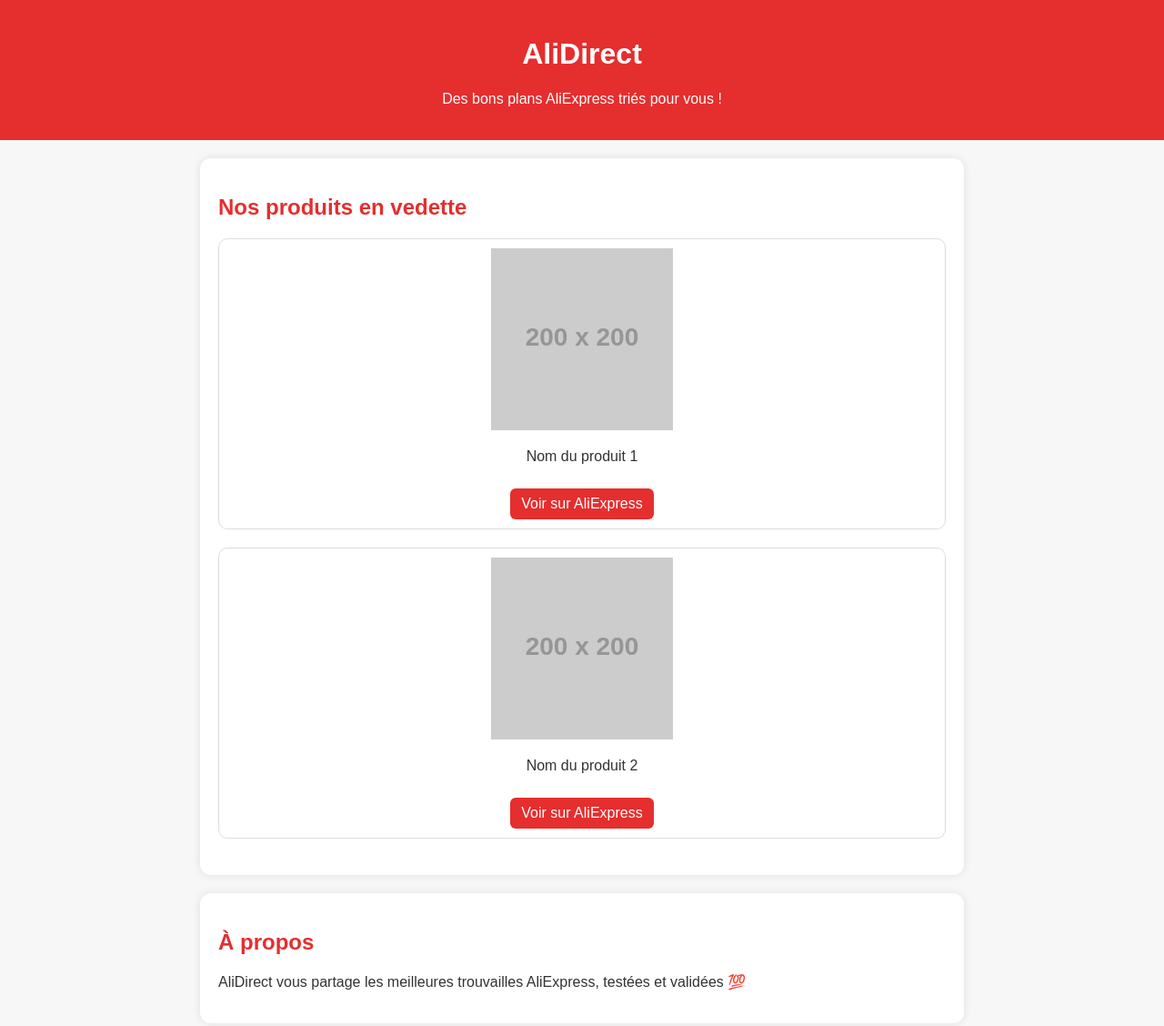
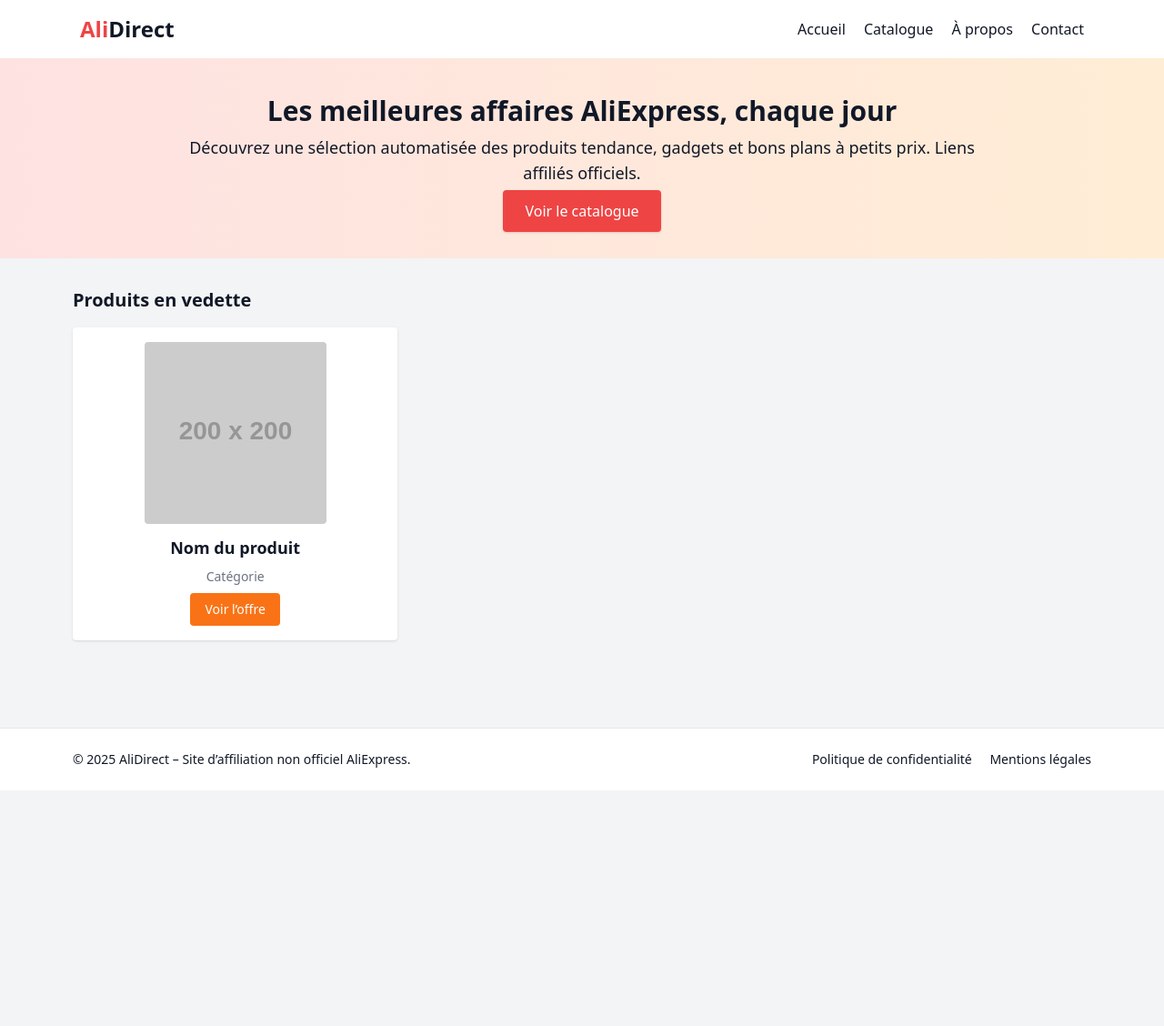
Before and after one commit to alidirect-owner/alidirect, a plain HTML site: page index.html in a window 1280 px wide. Shown: the top 1128 px of the page at 91% size. After the commit the page ends 869 px from the top, so only its background shows below. Drawn offline with nearby package versions, Linux system fonts and the light colour scheme; placeholder pictures from the web are drawn by us.

Commit message:
Update index.html

```diff
--- a/index.html
+++ b/index.html
@@ -1,46 +1,67 @@
 <!DOCTYPE html>
 <html lang="fr">
 <head>
-  <meta charset="UTF-8" />
-  <title>AliDirect - Les meilleures trouvailles AliExpress</title>
-  <link rel="stylesheet" href="style.css" />
+  <meta charset="UTF-8">
+  <title>AliDirect – Bons plans AliExpress</title>
+  <meta name="description" content="Découvrez les meilleurs produits AliExpress, sélectionnés pour vous – petits prix, gadgets, tendances.">
+  <meta name="viewport" content="width=device-width, initial-scale=1.0">
+  <!-- OpenGraph & SEO -->
+  <meta property="og:title" content="AliDirect – Bons plans AliExpress">
+  <meta property="og:description" content="Sélection de produits tendance et petits prix via AliExpress.">
+  <meta property="og:type" content="website">
+  <meta property="og:url" content="https://alidirect.com">
+  <!-- Styles: Tailwind CDN pour démarrer -->
+  <script src="https://cdn.tailwindcss.com"></script>
 </head>
-<body>
-
-  <header>
-    <h1>AliDirect</h1>
-    <p>Des bons plans AliExpress triés pour vous !</p>
+<body class="bg-gray-100 text-gray-900">
+  <!-- Header -->
+  <header class="bg-white shadow">
+    <div class="max-w-6xl mx-auto flex justify-between items-center py-4 px-6">
+      <h1 class="text-2xl font-bold"><span class="text-red-500">Ali</span>Direct</h1>
+      <nav class="space-x-4">
+        <a href="index.html" class="hover:text-red-500">Accueil</a>
+        <a href="catalogue.html" class="hover:text-red-500">Catalogue</a>
+        <a href="about.html" class="hover:text-red-500">À propos</a>
+        <a href="contact.html" class="hover:text-red-500">Contact</a>
+      </nav>
+    </div>
   </header>
 
-  <section class="produits">
-    <h2>Nos produits en vedette</h2>
-
-    <div class="produit">
-      <img src="https://via.placeholder.com/200" alt="Produit 1" />
-      <p>Nom du produit 1</p>
-      <a href="https://fr.aliexpress.com/item/123456" target="_blank">Voir sur AliExpress</a>
-    </div>
-
-    <div class="produit">
-      <img src="https://via.placeholder.com/200" alt="Produit 2" />
-      <p>Nom du produit 2</p>
-      <a href="https://fr.aliexpress.com/item/123456" target="_blank">Voir sur AliExpress</a>
+  <!-- Hero / Intro -->
+  <section class="bg-gradient-to-r from-red-100 to-orange-100 py-10">
+    <div class="max-w-4xl mx-auto text-center px-4">
+      <h2 class="text-3xl font-extrabold mb-2">Les meilleures affaires AliExpress, chaque jour</h2>
+      <p class="text-lg mb-4">Découvrez une sélection automatisée des produits tendance, gadgets et bons plans à petits prix. Liens affiliés officiels.</p>
+      <a href="catalogue.html" class="bg-red-500 text-white px-6 py-3 rounded shadow hover:bg-red-600 transition">Voir le catalogue</a>
     </div>
   </section>
 
-  <section class="apropos">
-    <h2>À propos</h2>
-    <p>AliDirect vous partage les meilleures trouvailles AliExpress, testées et validées 💯</p>
-  </section>
+  <!-- Produits en vedette (placeholder, à remplir dynamiquement plus tard) -->
+  <main class="max-w-6xl mx-auto py-8 px-4">
+    <h3 class="text-xl font-semibold mb-4">Produits en vedette</h3>
+    <div class="grid grid-cols-1 sm:grid-cols-2 md:grid-cols-3 gap-6">
+      <!-- Exemple de carte produit -->
+      <article class="bg-white rounded shadow p-4 flex flex-col items-center">
+        <img src="https://via.placeholder.com/200x200?text=Produit" alt="Nom du produit" class="mb-3 rounded">
+        <h4 class="font-bold text-lg mb-2">Nom du produit</h4>
+        <p class="text-sm text-gray-500 mb-2">Catégorie</p>
+        <a href="#" class="bg-orange-500 text-white px-4 py-2 rounded hover:bg-orange-600 transition text-sm">Voir l’offre</a>
+      </article>
+      <!-- Répéter pour d’autres produits (sera automatisé avec JS/API) -->
+    </div>
+  </main>
 
-  <section class="contact">
-    <h2>Contact</h2>
-    <p>Écrivez-moi à : <a href="mailto:contact@alidirect.com">contact@alidirect.com</a></p>
-  </section>
-
-  <footer>
-    <p>© 2025 AliDirect - Tous droits réservés</p>
+  <!-- Footer -->
+  <footer class="bg-white border-t mt-16 py-6">
+    <div class="max-w-6xl mx-auto px-4 flex flex-col md:flex-row justify-between items-center text-sm">
+      <div>
+        © 2025 AliDirect – Site d’affiliation non officiel AliExpress.
+      </div>
+      <div class="space-x-4 mt-2 md:mt-0">
+        <a href="privacy.html" class="hover:underline">Politique de confidentialité</a>
+        <a href="legal.html" class="hover:underline">Mentions légales</a>
+      </div>
+    </div>
   </footer>
-
 </body>
 </html>
```
